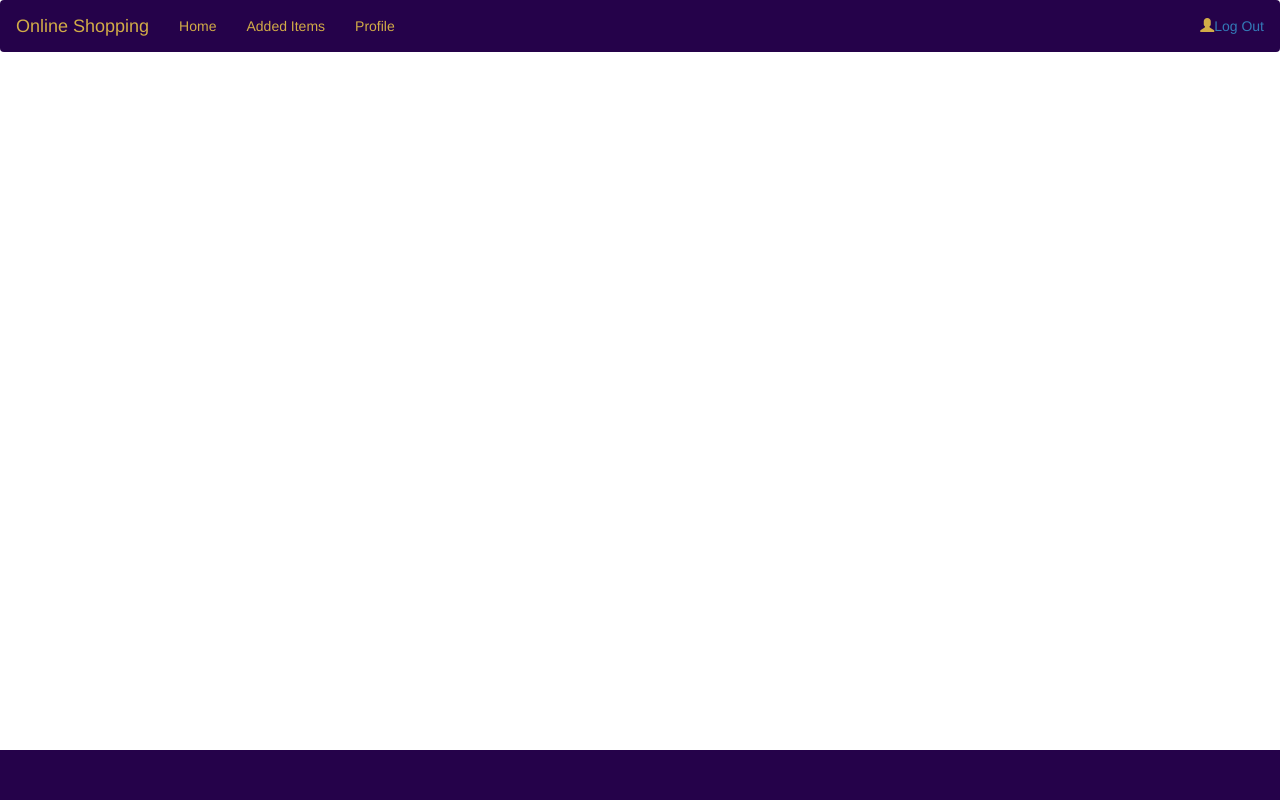
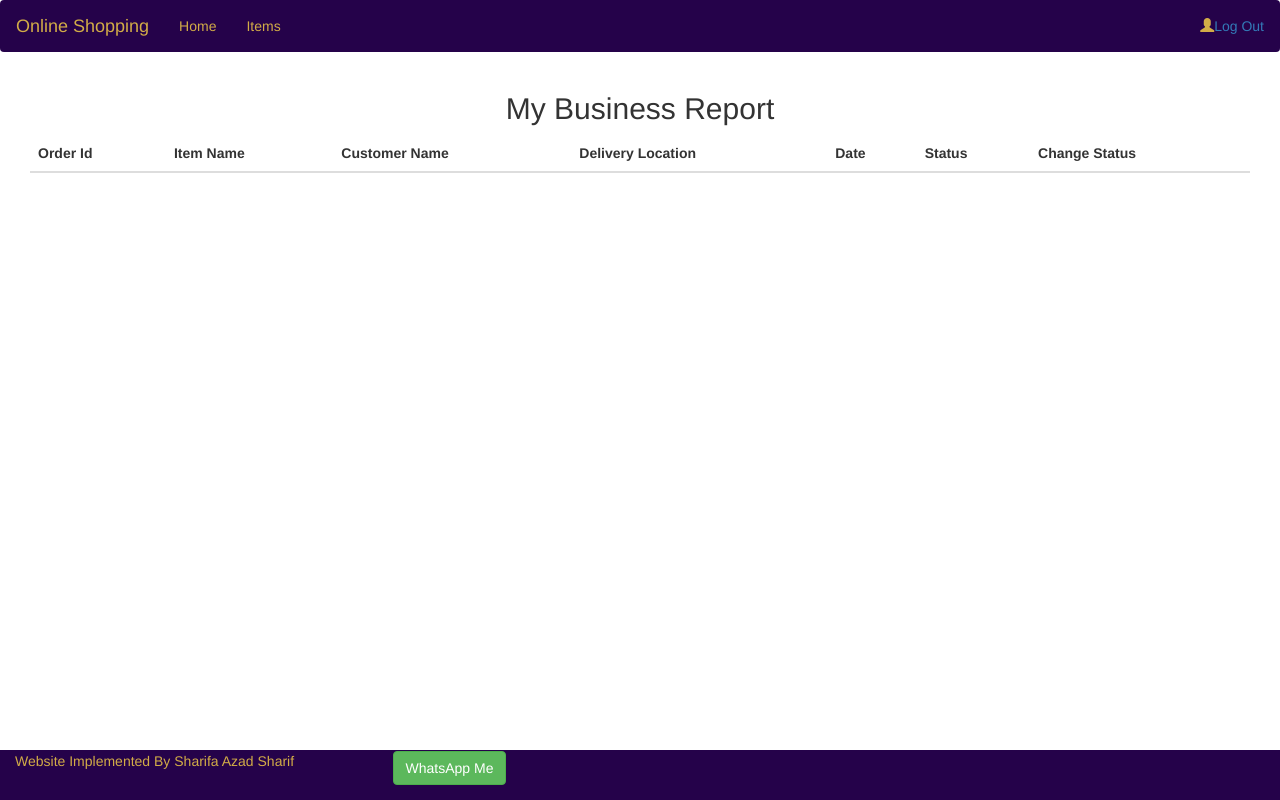
Before and after one commit to sharifa-azad/onlineshopping, a PHP site: page /welcome.php in a window 1280 px wide. Run offline with PHP 8.4, Linux system fonts and the light colour scheme; a user stored in the database is signed in; data comes from the database, SQL or seed files in the repository; data that the repository does not hold is empty.

Commit message:
Add files via upload

```diff
--- a/welcome.php
+++ b/welcome.php
@@ -1,8 +1,6 @@
 <?php
-ini_set('display_errors', 1);
-ini_set('display_startup_errors', 1);
-error_reporting(E_ALL);
 session_start();
+include 'connection.php';
 if(isset($_SESSION['retailerID']))
 {
 ?>
@@ -16,16 +14,6 @@ if(isset($_SESSION['retailerID']))
   <script src="js/jquery.3.5.1.min.js"></script>
   <script src="js/bootstrap.min.js"></script>
   <link href=css/css.css rel="stylesheet" type="text/css">
-
-  <!--<link rel="stylesheet" type="text/css" href="path/to/resources/UberGallery.css" />
-<link rel="stylesheet" type="text/css" href="path/to/resources/colorbox/1/colorbox.css" />
-<script type="text/javascript" src="//ajax.googleapis.com/ajax/libs/jquery/1.10.2/jquery.min.js"></script>
-<script type="text/javascript" src="path/to/resources/colorbox/jquery.colorbox.js"></script>
-<script type="text/javascript">
-$(document).ready(function(){
-    $("a[rel='colorbox']").colorbox({maxWidth: "90%", maxHeight: "90%", opacity: ".5"});
-});
-</script>-->
 </head>
 <body>
 
@@ -35,40 +23,50 @@ $(document).ready(function(){
       <a class="navbar-brand" href="#">Online Shopping</a>
     </div>
     <ul class="nav navbar-nav">
-      <li class="active"><a href="#">Home</a></li>
-      <!--<li class="dropdown"><a class="dropdown-toggle" data-toggle="dropdown" href="#">Items<span class="caret"></span></a>
-        <ul class="dropdown-menu">
-          <li><a href="#">Men's Clothes</a></li>
-          <li><a href="#">Women's Clothes</a></li>
-          <li><a href="#">Babies' Clothes</a></li>
-          <li><a href="#">Electronics</a></li>
-          <li><a href="#">Foods</a></li>
-          <li><a href="#">Beverages</a></li>
-          <li><a href="#">Cooking Remedies</a></li>
-        </ul>
-      </li>-->
-      <li class="addItem"><a href="#" id="items">Added Items</a></li>
+      <li class="active"><a href="#" id="home">Home</a></li>
+      <li class="addItem"><a href="#" id="items">Items</a></li>
 
-      <li class="profile"><a href="#">Profile</a></li>
+      <!--<li class="profile"><a href="#" id="profile">Profile</a></li>-->
     </ul>
     <ul class="nav navbar-nav navbar-right">
-      <li class="navbtn1"><a href="#"><span class=" glyphicon glyphicon-user" ></span>Log Out</a></li>
+      <li class="navbtn1"><a href="logout.php"><span class=" glyphicon glyphicon-user" ></span>Log Out</a></li>
     </ul>
   </div>
 </nav>
 
-<div class="container">
+<div class="container-fluid" id="content">
+  <?php
+  include("home.php");
+
+  ?>
+</div>
+
+
   <script>
     $(document).ready(function(){
       $('#items').click(function(){
-        $(".container").load("addItems.php");
+        $("#content").load("addItems.php");
       });
+      $('#home').click(function(){
+        $("#content").load("home.php");
+      });
+      //$('#profile').click(function(){
+        //$("#content").load("retailerProfile.php");
+      //});
     });
   </script>
 </div>
 <nav class="navbar navbar navbar-fixed-bottom">
   <div class="container-fluid">
     <div class="navbar-header">
+      <div class="row">
+       <div class="col-sm-10">
+        <p style="color: #D2AC47">Website Implemented By Sharifa Azad Sharif</p>
+      </div>
+      <div class="col-sm-2">
+        <a href="https://api.whatsapp.com/send?phone=0789028454" id="contact" class="btn btn-success">WhatsApp Me</a>
+      </div>
+    </div>
 
     </div>
 
```
Also changed, not shown: updateItemsHandler.php (added, +17 -0 lines).
